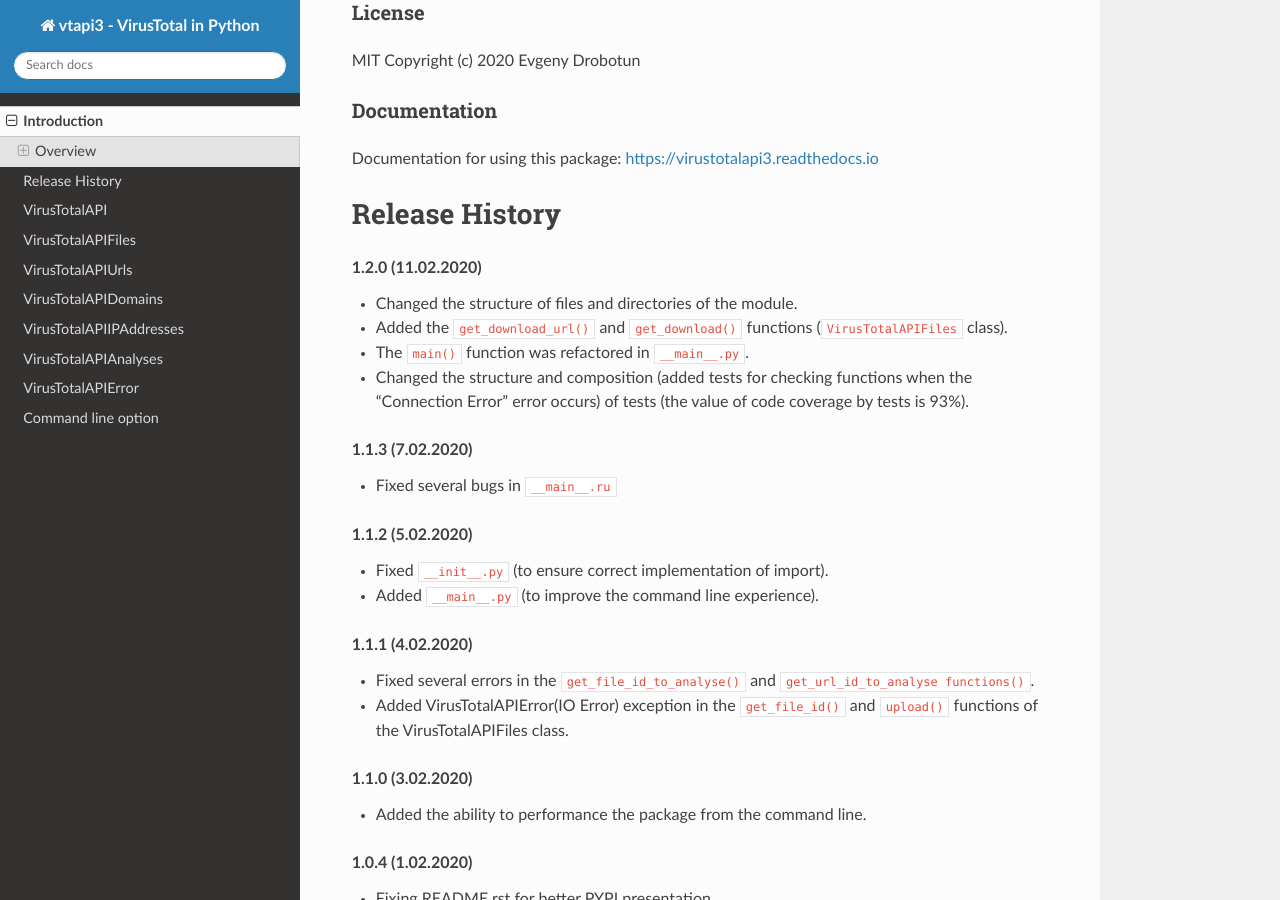
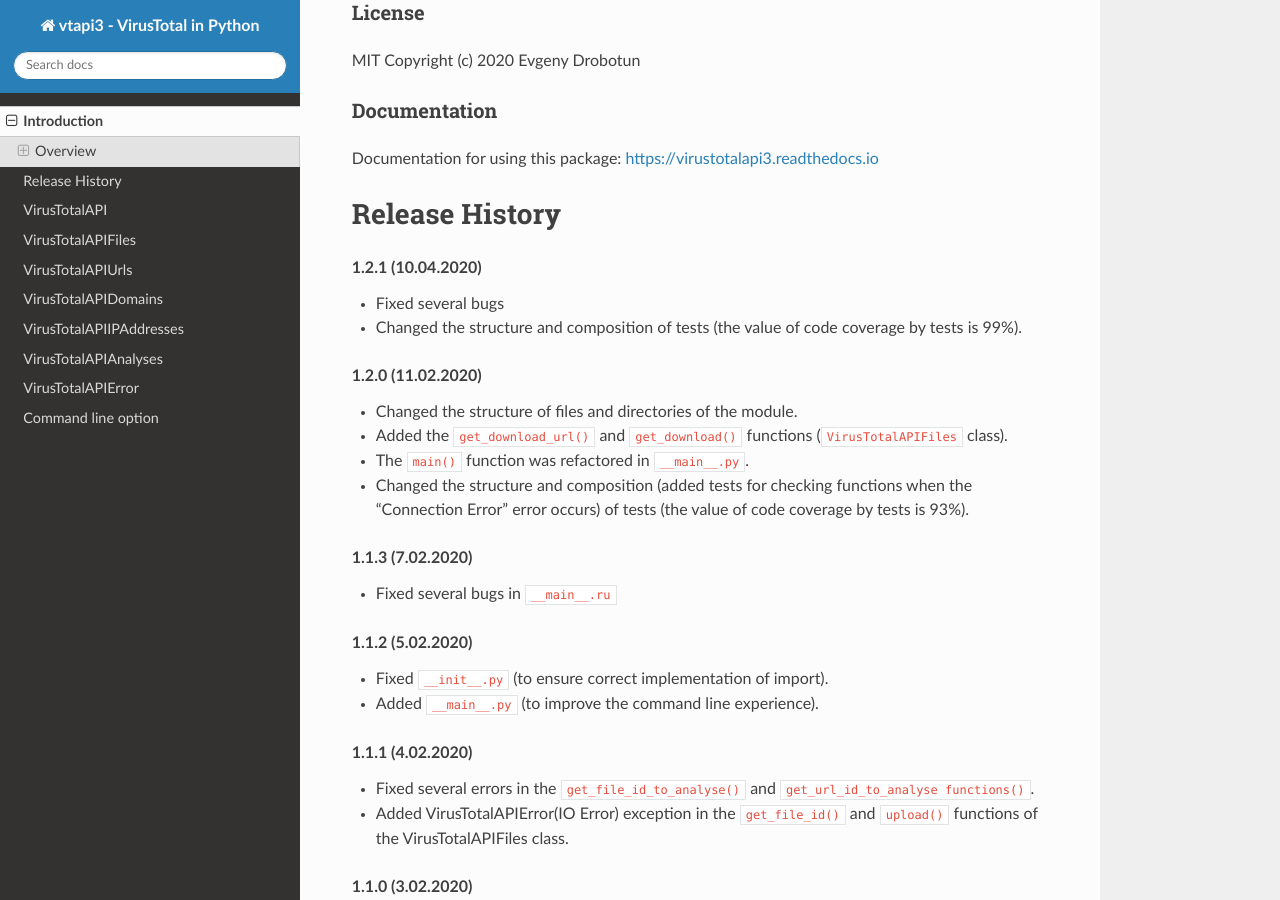
Before and after one commit to drobotun/virustotalapi3, a Sphinx documentation site: the page built from docs/source/intro.rst, in a window 1280 px wide and 900 px high, scrolled down 12090 px. Built offline with Sphinx 7.4.7 and the Read the Docs theme 2.0.0, drawn with Linux system fonts in a browser that asks for light colours.

Commit message:
Update intro.rst

```diff
--- a/docs/source/intro.rst
+++ b/docs/source/intro.rst
@@ -142,6 +142,11 @@
 Release History
 ===============
 
+.. rubric:: 1.2.1 (10.04.2020)
+
+- Fixed several bugs
+- Сhanged the structure and composition of tests (the value of code coverage by tests is 99%).
+
 .. rubric:: 1.2.0 (11.02.2020)
 
 - Сhanged the structure of files and directories of the module.
```
